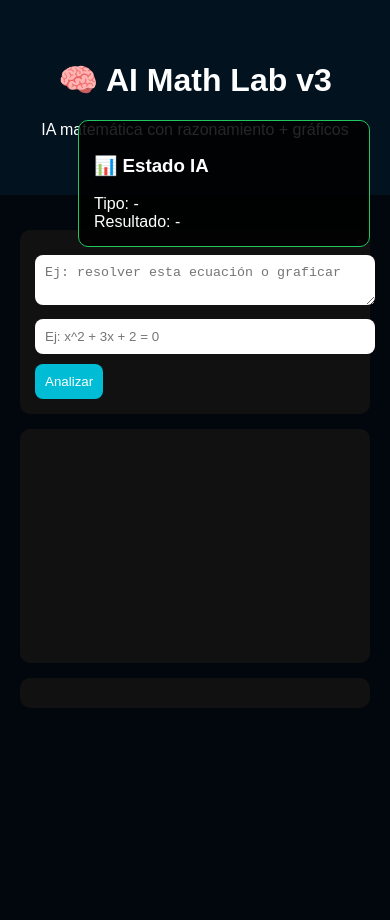
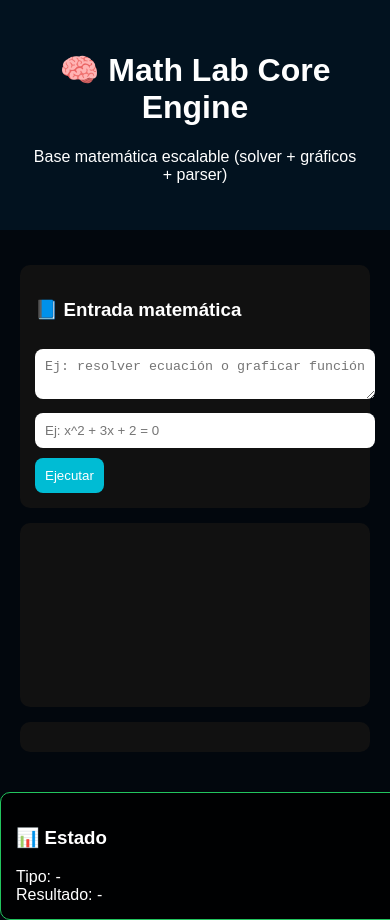
Before and after one commit to carlosgfullmix-pixel/ai-lab, a website: page index.html in a window 390 px wide. Shown: the top 920 px of the page. Before the commit the page ends 844 px from the top, so only its background shows below. Drawn offline with nearby package versions, Linux system fonts and the light colour scheme.

Commit message:
Update index.html

```diff
--- a/index.html
+++ b/index.html
@@ -3,7 +3,7 @@
 <head>
 <meta charset="UTF-8">
 <meta name="viewport" content="width=device-width, initial-scale=1.0">
-<title>AI Math Lab v3</title>
+<title>Math Lab Core Engine</title>
 
 <script src="https://cdn.jsdelivr.net/npm/chart.js"></script>
 
@@ -15,13 +15,15 @@ body{
   color:white;
 }
 
+/* HEADER */
 .hero{
   text-align:center;
-  padding:40px;
+  padding:30px;
   background:#02121f;
 }
 
-.section{
+/* LAYOUT */
+.container{
   max-width:900px;
   margin:auto;
   padding:20px;
@@ -34,15 +36,16 @@ body{
   border-radius:10px;
 }
 
+/* INPUTS */
 input, textarea{
   width:100%;
   padding:10px;
   margin-top:10px;
   border-radius:8px;
   border:none;
-  outline:none;
 }
 
+/* BOTONES */
 button{
   padding:10px;
   margin-top:10px;
@@ -53,7 +56,7 @@ button{
   cursor:pointer;
 }
 
-/* PANEL FIJO */
+/* PANEL DERECHO */
 #panel{
   position:fixed;
   right:20px;
@@ -66,11 +69,15 @@ button{
   z-index:999;
 }
 
-#result p{
-  margin:6px 0;
-  padding:6px;
-  background:rgba(255,255,255,0.05);
-  border-radius:6px;
+/* MOBILE FIX */
+@media(max-width:768px){
+  #panel{
+    position:relative;
+    top:auto;
+    right:auto;
+    width:100%;
+    margin-top:20px;
+  }
 }
 </style>
 </head>
@@ -78,31 +85,38 @@ button{
 <body>
 
 <div class="hero">
-  <h1>🧠 AI Math Lab v3</h1>
-  <p>IA matemática con razonamiento + gráficos</p>
+  <h1>🧠 Math Lab Core Engine</h1>
+  <p>Base matemática escalable (solver + gráficos + parser)</p>
 </div>
 
-<div class="section">
+<div class="container">
 
+  <!-- PANEL NUMÉRICO -->
   <div class="card">
-    <textarea id="textInput" placeholder="Ej: resolver esta ecuación o graficar"></textarea>
+    <h3>📘 Entrada matemática</h3>
+
+    <textarea id="textInput" placeholder="Ej: resolver ecuación o graficar función"></textarea>
+
     <input id="eqInput" placeholder="Ej: x^2 + 3x + 2 = 0">
-    <button onclick="analyze()">Analizar</button>
+
+    <button onclick="analyze()">Ejecutar</button>
   </div>
 
+  <!-- GRÁFICO -->
   <div class="card">
-    <canvas id="chart" width="400" height="200"></canvas>
+    <canvas id="chart"></canvas>
   </div>
 
+  <!-- RESULTADO -->
   <div class="card" id="result"></div>
 
 </div>
 
-<!-- PANEL -->
+<!-- PANEL ESTADO -->
 <div id="panel">
-  <h3>📊 Estado IA</h3>
-  <div id="type">Tipo: -</div>
-  <div id="solution">Resultado: -</div>
+  <h3>📊 Estado</h3>
+  <div id="statusType">Tipo: -</div>
+  <div id="statusResult">Resultado: -</div>
 </div>
 
 <script>
@@ -110,31 +124,29 @@ button{
 let chart;
 
 // ======================
-// IA: DETECTOR DE INTENCIÓN
+// ROUTER SIMPLE (IA BASE)
 // ======================
 function detectIntent(text, eq){
 
   let input = (text + " " + eq).toLowerCase();
 
   if(input.includes("resolver")) return "solve";
-  if(input.includes("graficar") || input.includes("graph")) return "graph";
+  if(input.includes("graficar")) return "graph";
   if(input.includes("explica")) return "explain";
 
   if(eq.includes("x^2") && eq.includes("=")) return "quadratic";
 
-  return "unknown";
+  return "function";
 }
 
 // ======================
-// SOLVER CUADRÁTICO
+// SOLVER CUADRÁTICO REAL
 // ======================
 function solveQuadratic(eq){
 
   eq = eq.replaceAll(" ", "");
 
-  let sides = eq.split("=");
-
-  let left = sides[0];
+  let [left] = eq.split("=");
 
   left = left.replace("-", "+-");
 
@@ -156,13 +168,18 @@ function solveQuadratic(eq){
   let roots = [];
 
   if(d >= 0){
-    roots.push((-b + Math.sqrt(d))/(2*a));
-    roots.push((-b - Math.sqrt(d))/(2*a));
+    roots = [
+      (-b + Math.sqrt(d))/(2*a),
+      (-b - Math.sqrt(d))/(2*a)
+    ];
   }
 
   return {a,b,c,d,roots};
 }
 
+// ======================
+// COEFICIENTES
+// ======================
 function parseCoeff(t){
 
   if(t==="x^2") return 1;
@@ -179,11 +196,9 @@ function parseCoeff(t){
 }
 
 // ======================
-// FUNCIÓN MATEMÁTICA
+// FUNCIÓN EVALUABLE
 // ======================
 function f(eq,x){
-
-  eq = eq.replaceAll(" ","");
 
   let expr = eq.split("=")[0];
 
@@ -191,15 +206,15 @@ function f(eq,x){
 
   try{
     return eval(expr);
-  } catch {
+  }catch{
     return 0;
   }
 }
 
 // ======================
-// GRÁFICO + RAÍCES
+// GRÁFICO REAL
 // ======================
-function drawGraph(eq, roots){
+function draw(eq, roots){
 
   const ctx = document.getElementById("chart");
 
@@ -240,22 +255,7 @@ function drawGraph(eq, roots){
 }
 
 // ======================
-// EXPLICACIÓN PROFESOR
-// ======================
-function explain(a,b,c,roots,d){
-
-  return [
-    `📘 a=${a}, b=${b}, c=${c}`,
-    `📘 Δ = ${d}`,
-    d>0 ? "📘 Dos soluciones reales" :
-    d===0 ? "📘 Una solución doble" :
-    "📘 Soluciones complejas",
-    roots.length ? `📘 x1=${roots[0].toFixed(3)} x2=${roots[1].toFixed(3)}` : "Sin raíces reales"
-  ];
-}
-
-// ======================
-// IA CENTRAL
+// ANALIZADOR PRINCIPAL
 // ======================
 function analyze(){
 
@@ -268,43 +268,38 @@ function analyze(){
 
   if(intent==="solve" || intent==="quadratic"){
 
-    let solved = solveQuadratic(eq);
+    let s = solveQuadratic(eq);
 
-    let steps = explain(
-      solved.a,
-      solved.b,
-      solved.c,
-      solved.roots,
-      solved.d
-    );
+    result = `
+      <h3>🧠 Resultado</h3>
+      a=${s.a} b=${s.b} c=${s.c}<br>
+      Δ=${s.d}<br>
+      raíces=${s.roots.join(", ")}
+    `;
 
-    result = "<h3>🧠 Paso a paso</h3>" +
-      steps.map(s=>`<p>${s}</p>`).join("");
+    draw(eq,s.roots);
 
-    drawGraph(eq, solved.roots);
-
-    document.getElementById("type").innerText = "Cuadrática";
-    document.getElementById("solution").innerText =
-      solved.roots.length ? solved.roots.map(r=>r.toFixed(3)).join(", ") : "sin raíces";
+    document.getElementById("statusType").innerText="Cuadrática";
+    document.getElementById("statusResult").innerText=s.roots.join(", ");
   }
 
   else if(intent==="graph"){
 
     result="📊 Graficando función";
-    drawGraph(eq,null);
+    draw(eq,null);
   }
 
   else if(intent==="explain"){
 
-    result="📘 Este sistema resuelve ecuaciones cuadráticas y grafica funciones.";
+    result="📘 Sistema base de álgebra + gráficos + solver cuadrático";
   }
 
   else{
 
-    result="⚠️ No se entendió la instrucción";
+    result="⚠️ Operación no reconocida";
   }
 
-  document.getElementById("result").innerHTML = result;
+  document.getElementById("result").innerHTML=result;
 }
 
 </script>
```
